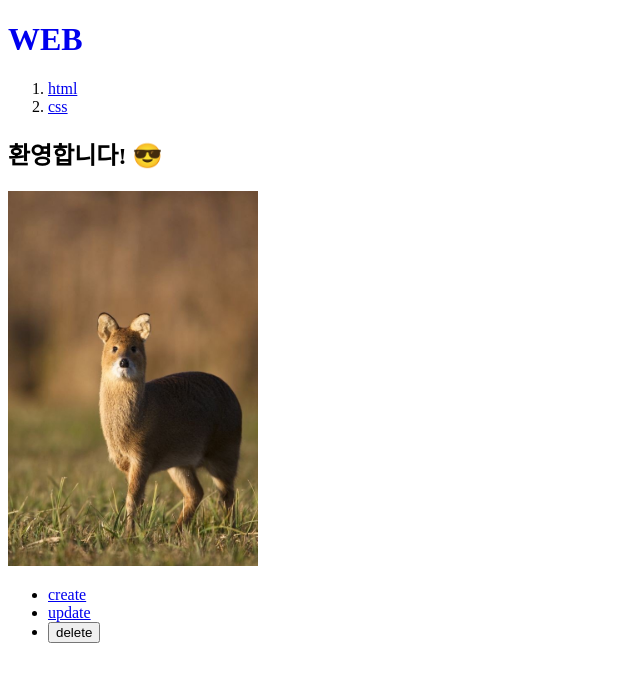
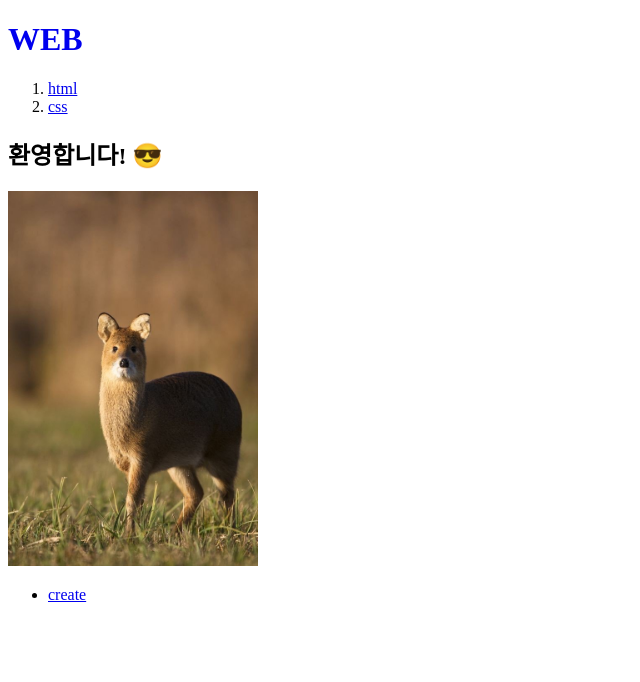
Before and after one commit to nijuy/nextjs-practice, a Next.js app: page / in a window 1280 px wide. Shown: the top 682 px of the page, without its empty margins (0-640 px from the left). Built offline with nearby package versions, Linux system fonts and the light colour scheme; data requests are answered from the project's data file.

Commit message:
feat(Control): update, delete 메뉴 가시성 제어

```diff
--- /dev/null
+++ b/src/app/Control.tsx
@@ -0,0 +1,26 @@
+'use client'
+import Link from 'next/link'
+import { useParams } from 'next/navigation'
+
+export const Control = () => {
+  const params = useParams()
+  const id = params.id
+
+  return (
+    <ul>
+      <li>
+        <Link href="/create"> create </Link>
+      </li>
+      {id && (
+        <>
+          <li>
+            <Link href={`/update/${id}`}> update </Link>
+          </li>
+          <li>
+            <input type="button" value="delete" />
+          </li>
+        </>
+      )}
+    </ul>
+  )
+}
--- a/src/app/layout.tsx
+++ b/src/app/layout.tsx
@@ -2,6 +2,7 @@ import Link from 'next/link'
 import './globals.css'
 import type { Metadata } from 'next'
 import { Topic } from '@/types/serverData.type'
+import { Control } from './Control'
 
 export const metadata: Metadata = {
   title: 'Web tutorials',
@@ -32,17 +33,7 @@ export default async function RootLayout({
           ))}
         </ol>
         {children}
-        <ul>
-          <li>
-            <Link href="/create"> create </Link>
-          </li>
-          <li>
-            <Link href="/update/id"> update </Link>
-          </li>
-          <li>
-            <input type="button" value="delete" />
-          </li>
-        </ul>
+        <Control />
       </body>
     </html>
   )
```
